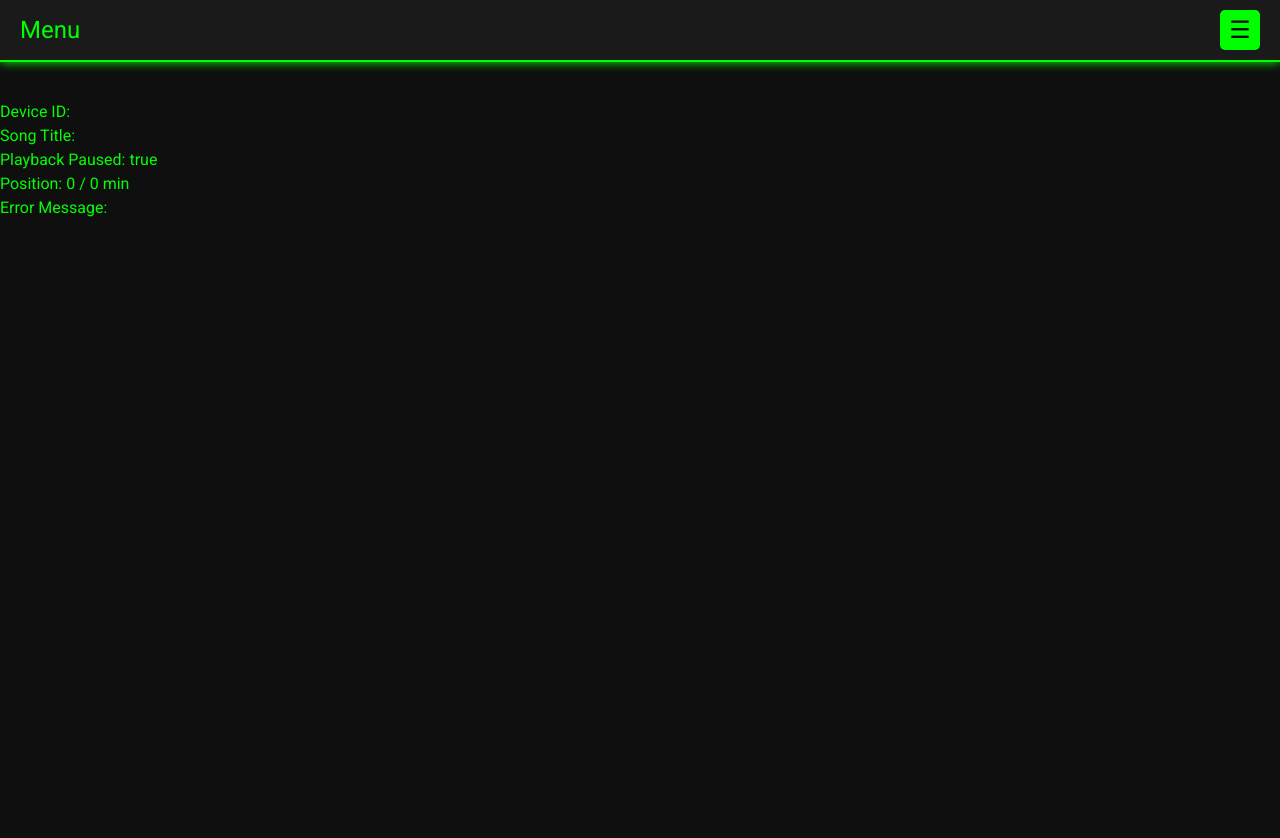
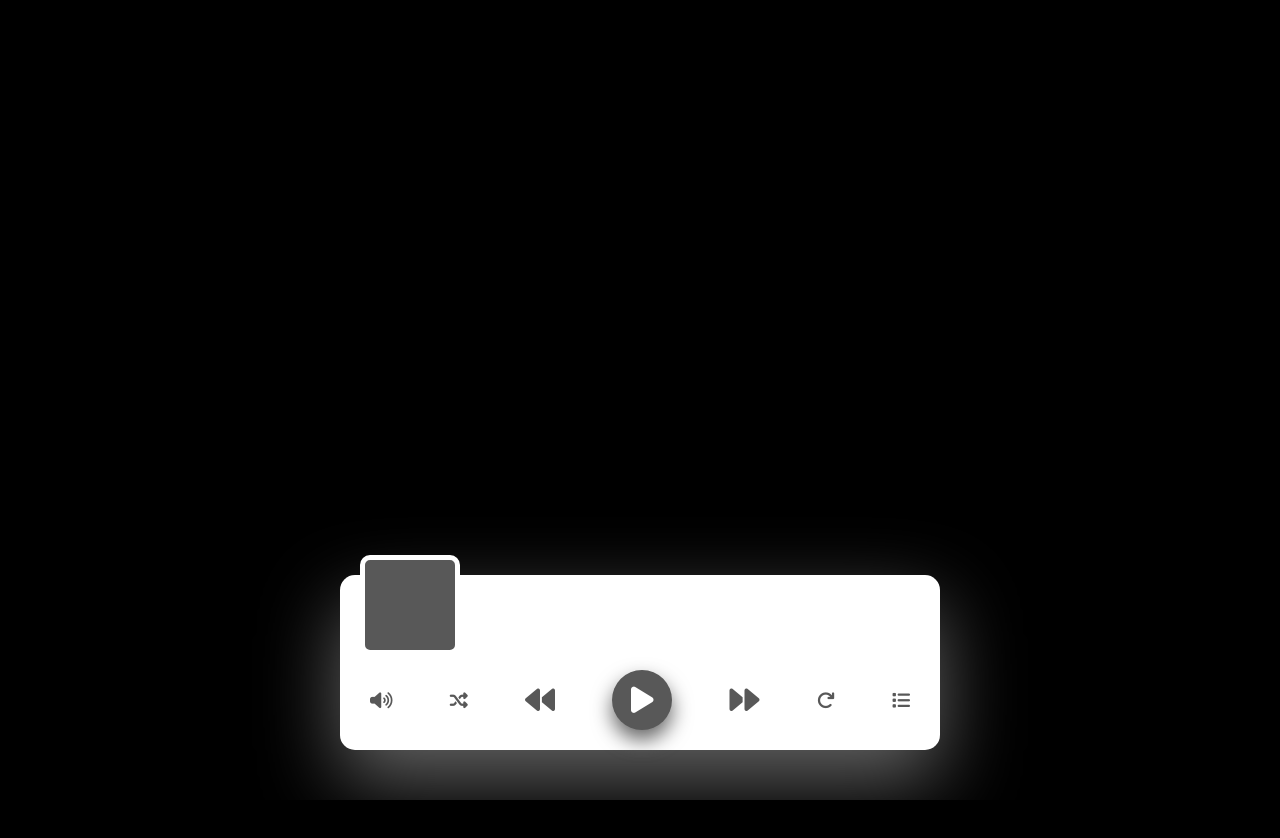
Before and after one commit to EdgeJay/pify-player, a SvelteKit app in the folder player/: page /player in a window 1280 px wide. Shown: the top 838 px of the page. After the commit the page ends 800 px from the top, so only its background shows below. Built offline with nearby package versions, Linux system fonts and the light colour scheme.

Commit message:
feat: refactor WebSocket connection handling and update player UI with new styles

```diff
--- a/player/src/app.css
+++ b/player/src/app.css
@@ -2,62 +2,9 @@
 @import 'tailwindcss';
 body {
     font-family: 'Roboto', sans-serif;
-    background-color: #0f0f0f;
-    color: #00ff00;
+    background-color:rgb(0, 0, 0);
+    color:rgb(255, 255, 255);
     padding: 0;
     margin: 0;
     height: 100vh;
 }
-
-.top-menu {
-    position: fixed;
-    top: 0;
-    width: 100%;
-    background-color: #1a1a1a;
-    border-bottom: 2px solid #00ff00;
-    display: flex;
-    justify-content: space-between;
-    align-items: center;
-    padding: 10px 20px;
-    box-shadow: 0 0 10px #00ff00;
-    z-index: 1000;
-}
-.menu-title {
-    color: #00ff00;
-    font-size: 24px;
-}
-.hamburger-menu button {
-    background-color: #00ff00;
-    border: none;
-    border-radius: 5px;
-    width: 40px;
-    height: 40px;
-    color: #0f0f0f;
-    font-size: 24px;
-    cursor: pointer;
-}
-.side-menu {
-    position: fixed;
-    top: 60px; /* Height of the top menu */
-    right: 0;
-    width: 250px;
-    height: calc(100% - 60px);
-    background-color: #1a1a1a;
-    border-left: 2px solid #00ff00;
-    box-shadow: -5px 0 10px #00ff00;
-    padding: 20px;
-    display: none; /* Initially hidden */
-    z-index: 1000;
-}
-.side-menu ul {
-    list-style: none;
-    padding: 0;
-}
-.side-menu ul li {
-    margin: 20px 0;
-}
-.side-menu ul li a {
-    color: #00ff00;
-    text-decoration: none;
-    font-size: 18px;
-}
--- a/player/src/app.html
+++ b/player/src/app.html
@@ -4,6 +4,7 @@
 		<meta charset="UTF-8" />
 		<link rel="icon" href="%sveltekit.assets%/favicon.png" />
 		<meta name="viewport" content="width=device-width, initial-scale=1.0" />
+		<script src="https://kit.fontawesome.com/9fb5c5af8f.js" crossorigin="anonymous"></script>
 		%sveltekit.head%
 	</head>
 	<body data-sveltekit-preload-data="hover">
--- /dev/null
+++ b/player/src/lib/ws.ts
@@ -0,0 +1,88 @@
+export const spotifyTokenKey = 'spotify_token';
+
+interface WSCommand {
+	command: string;
+	payload?: {
+		[key: string]: string;
+	};
+}
+
+interface WSResponse {
+	command: string;
+	body: unknown;
+}
+
+interface WSConnectResponse {
+	access_token: string;
+}
+
+interface ConnectWSOptions {
+	onConnect: (token: string) => void;
+	onError: (message: string) => void;
+}
+
+const onConnectResponse = (payload: WSConnectResponse, onConnect: (token: string) => void) => {
+	// Connect to Spotify after receiving token
+	console.log(`received access token: ${payload.access_token}`);
+	localStorage.setItem(spotifyTokenKey, payload.access_token);
+
+	/**
+	 * Establishes a connection to the player service.
+	 * This method should be called to initialize and connect the player to the backend.
+	 */
+	onConnect(payload.access_token);
+};
+
+export const getSpotifyTokenFromStorage = (): string => {
+	return localStorage.getItem(spotifyTokenKey) || '';
+};
+
+export const clearSpotifyTokenFromStorage = () => {
+	localStorage.removeItem(spotifyTokenKey);
+};
+
+export const sendConnectCommand = (ws: WebSocket) => {
+	const command: WSCommand = {
+		command: 'connect'
+	};
+	ws.send(JSON.stringify(command));
+};
+
+export const getApiConnectWS = ({ onConnect, onError }: ConnectWSOptions): WebSocket => {
+	const domain = window.location.hostname;
+	const ws = new WebSocket(`wss://${domain}:8080/api/player/ws`);
+
+	/* When WebSocket connection is successfully established, sets up the onopen event handler
+	 * This callback function is executed once the WebSocket connection is opened
+	 */
+	ws.onopen = () => {
+		const token = localStorage.getItem(spotifyTokenKey) || '';
+		if (!token) {
+			sendConnectCommand(ws);
+		} else {
+			console.log('access token found in localStorage', token);
+			onConnect(token);
+		}
+	};
+
+	ws.onmessage = async (event) => {
+		const response = JSON.parse(event.data) as WSResponse;
+		switch (response.command) {
+			case 'connect':
+				onConnectResponse(response.body as WSConnectResponse, onConnect);
+				break;
+		}
+	};
+
+	ws.onerror = (error) => {
+		console.error('WebSocket error:', error);
+		onError(`WebSocket error occurred: ${error}`);
+	};
+
+	ws.onclose = () => {
+		console.log('WebSocket connection closed');
+		onError('WebSocket connection closed');
+	};
+
+	return ws;
+};
--- a/player/src/routes/+layout.svelte
+++ b/player/src/routes/+layout.svelte
@@ -3,20 +3,4 @@
 	let { children } = $props();
 </script>
 
-<nav class="top-menu">
-	<div class="menu-title">Menu</div>
-	<div class="hamburger-menu">
-		<button>&#9776;</button>
-	</div>
-</nav>
-
-<aside class="side-menu">
-	<ul>
-		<li><a href="#">Home</a></li>
-		<li><a href="#">Playlist</a></li>
-		<li><a href="#">Settings</a></li>
-		<li><a href="#">About</a></li>
-	</ul>
-</aside>
-
 {@render children()}
--- /dev/null
+++ b/player/src/routes/player/+page.server.ts
@@ -0,0 +1,7 @@
+import { PLAYER_NAME } from '$env/static/private';
+
+export function load() {
+	return {
+		playerName: PLAYER_NAME
+	};
+}
--- a/player/src/routes/player/+page.svelte
+++ b/player/src/routes/player/+page.svelte
@@ -1,6 +1,8 @@
 <script lang="ts">
 	import { onMount } from 'svelte';
+	import { getApiConnectWS, sendConnectCommand, clearSpotifyTokenFromStorage } from '$lib/ws';
 
+	let { data } = $props();
 	let deviceId = $state('');
 	let spotifyTrack: Spotify.Track | undefined = $state();
 	let playbackPaused = $state(true);
@@ -16,72 +18,39 @@
 		return minutes;
 	};
 
-	interface WSCommand {
-		command: string;
-		payload?: {
-			[key: string]: string;
-		};
-	}
-
-	interface WSResponse {
-		command: string;
-		body: unknown;
-	}
-
-	interface WSConnectResponse {
-		access_token: string;
-	}
-
-	const onConnectResponse = (payload: WSConnectResponse) => {
-		// Connect to Spotify after receiving token
-		console.log(`received access token: ${payload.access_token}`);
-		token = payload.access_token;
-		player.connect();
-	};
-
 	onMount(() => {
 		window.onSpotifyWebPlaybackSDKReady = async () => {
 			player = new Spotify.Player({
-				name: 'Pify Player',
+				name: data.playerName,
 				getOAuthToken: (cb) => {
 					cb(token);
 				},
 				volume: 0.5
 			});
+			/* Activates an HTML element in the player instance. This is typically required before any media playback
+				can occur, especially in browsers that enforce user interaction before allowing audio/video playback. */
 			player.activateElement();
 
 			// establish WebSocket connection
-			const DOMAIN = window.location.hostname;
-			const ws = new WebSocket(`wss://${DOMAIN}:8080/api/player/ws`);
+			const ws = getApiConnectWS({
+				onConnect: (accessToken: string) => {
+					token = accessToken;
+					player.connect();
+				},
+				onError: (message) => {
+					errorMessage = message;
+				}
+			});
 
-			ws.onopen = () => {
-				const command: WSCommand = {
-					command: 'connect'
-				};
-				ws.send(JSON.stringify(command));
-			};
-
-			ws.onmessage = async (event) => {
-				const response = JSON.parse(event.data) as WSResponse;
-				switch (response.command) {
-					case 'connect':
-						onConnectResponse(response.body as WSConnectResponse);
-						break;
-				}
-			};
-
-			ws.onerror = (error) => {
-				errorMessage = 'WebSocket error occurred';
-				console.error('WebSocket error:', error);
-			};
-
-			ws.onclose = () => {
-				errorMessage = 'WebSocket connection closed';
+			const refreshAccessToken = (ws: WebSocket) => {
+				// Clear expired token
+				clearSpotifyTokenFromStorage();
+				sendConnectCommand(ws);
 			};
 
 			// Player Ready
 			player.addListener('ready', ({ device_id }) => {
-				// console.log('Ready with Device ID', device_id);
+				console.log('Ready with Device ID', device_id);
 				deviceId = device_id;
 			});
 
@@ -92,17 +61,23 @@
 			});
 
 			player.addListener('initialization_error', ({ message }) => {
-				// console.error(message);
 				errorMessage = message;
 			});
 
+			player.addListener('playback_error', ({ message }) => {
+				errorMessage = message;
+				if (message.includes('token expired')) {
+					refreshAccessToken(ws);
+				}
+			});
+
 			player.addListener('authentication_error', ({ message }) => {
-				// console.error(message);
+				console.log('authentication_error');
 				errorMessage = message;
+				refreshAccessToken(ws);
 			});
 
 			player.addListener('account_error', ({ message }) => {
-				// console.error(message);
 				errorMessage = message;
 			});
 
@@ -151,6 +126,38 @@
 	});
 </script>
 
+<div class="player">
+	<p>{errorMessage}</p>
+	<div class="panel">
+		<div class="album"></div>
+		<div class="song"></div>
+		<div class="controls">
+			<button class="sm" aria-label="Volume">
+				<i class="fa fa-volume-high"></i>
+			</button>
+			<button class="sm" aria-label="Shuffle">
+				<i class="fa fa-shuffle"></i>
+			</button>
+			<button aria-label="Previous">
+				<i class="fa fa-backward"></i>
+			</button>
+			<button class="play" aria-label="Play">
+				<i class="fa fa-play"></i>
+			</button>
+			<button aria-label="Next">
+				<i class="fa fa-forward"></i>
+			</button>
+			<button class="sm" aria-label="Repeat">
+				<i class="fa fa-repeat"></i>
+			</button>
+			<button class="sm" aria-label="Playlist">
+				<i class="fa fa-list"></i>
+			</button>
+		</div>
+	</div>
+</div>
+
+<!--
 <div style="margin-top:100px">
 	<p>Device ID: {deviceId}</p>
 	<p>Song Title: {spotifyTrack?.name || ''}</p>
@@ -158,3 +165,67 @@
 	<p>Position: {position} / {duration} min</p>
 	<p>Error Message: {errorMessage}</p>
 </div>
+-->
+
+<style>
+	.player {
+		display: flex;
+		flex-direction: column;
+		justify-content: flex-end;
+		align-items: center;
+		height: 100%;
+		padding: 50px 20px;
+	}
+
+	.panel {
+		position: relative;
+		background-color: #fff;
+		box-shadow: 0 30px 80px #656565;
+		border-radius: 15px;
+		padding: 20px 30px;
+		min-width: 600px;
+	}
+
+	.album {
+		position: absolute;
+		top: -20px;
+		left: 20px;
+		width: 100px;
+		height: 100px;
+		background-color: #585858;
+		border: 5px solid #fff;
+		border-radius: 10px;
+		z-index: 10;
+	}
+
+	.song {
+		height: 60px;
+		padding-left: 110px;
+		margin-bottom: 15px;
+	}
+
+	.controls {
+		display: flex;
+		flex-direction: row;
+		justify-content: space-between;
+		align-items: center;
+	}
+
+	.controls button {
+		color: #585858;
+		font-size: 30px;
+	}
+
+	.controls button.play {
+		background-color: #585858;
+		color: #fff;
+		box-shadow: 0 10px 20px #656565;
+		width: 60px;
+		height: 60px;
+		border-radius: 30px;
+	}
+
+	.controls button.sm {
+		font-size: 18px;
+	}
+</style>
```
Also changed, not shown: 1 other file (tests, documents, lock files or other folders).
